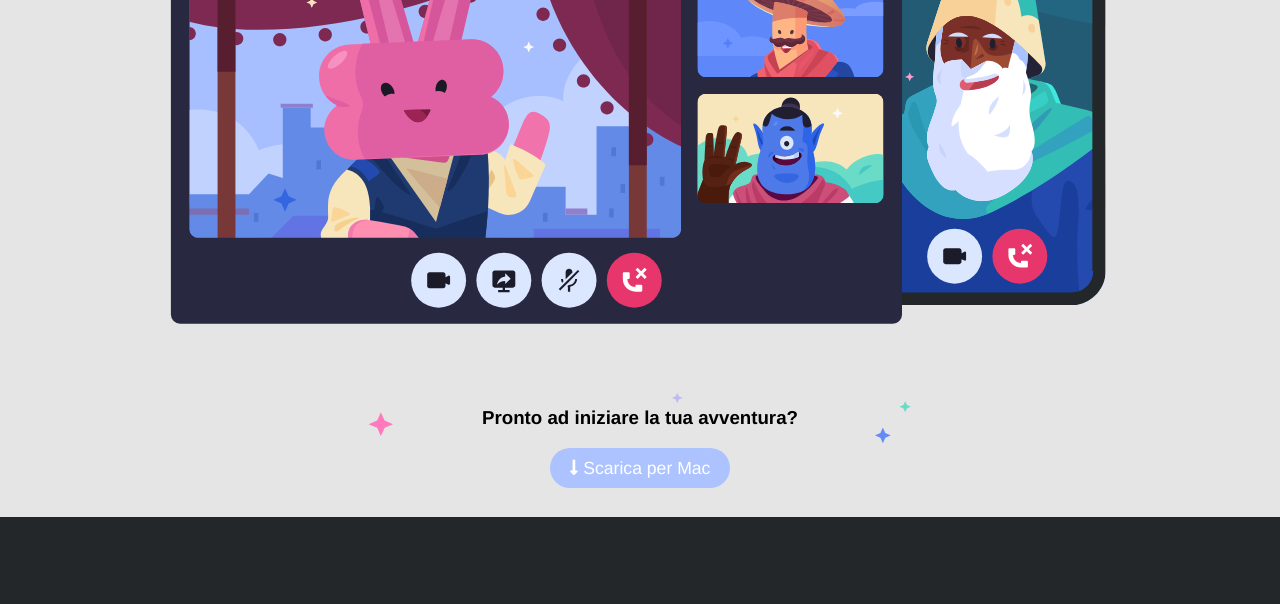
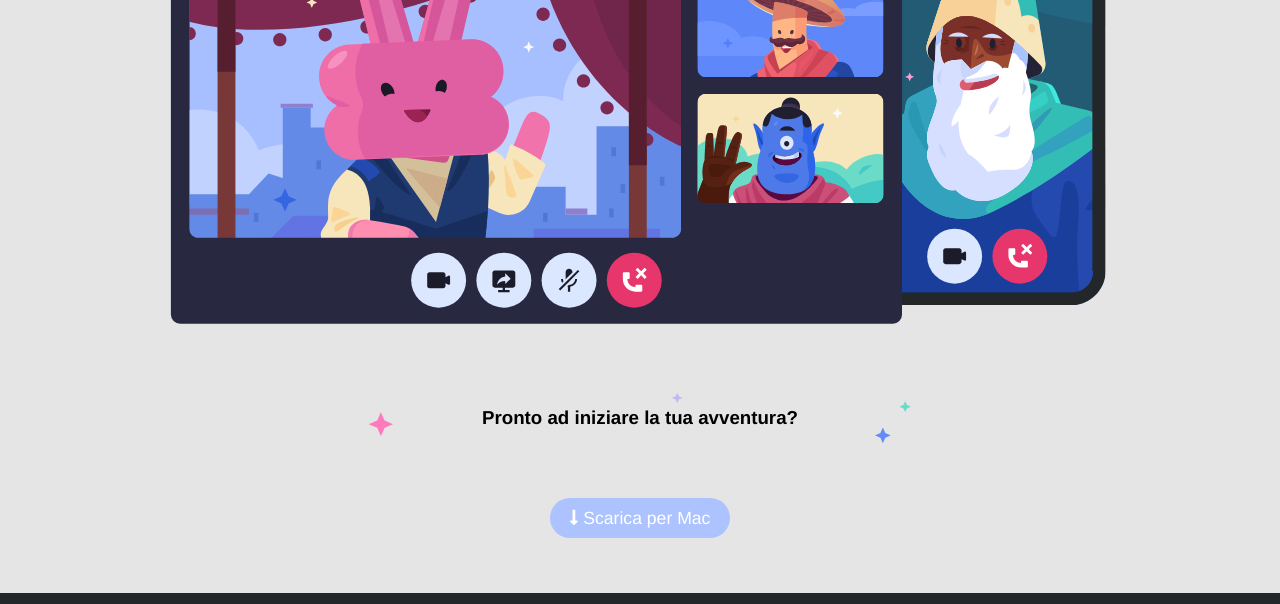
Before and after one commit to Michau94/htmlcss-discord, a plain HTML site: page index.html in a window 1280 px wide. Shown: the part 2568-3172 px from the top of the page. Drawn offline with Linux system fonts and the light colour scheme.

Commit message:
section 4 button fix

```diff
--- a/css/style.css
+++ b/css/style.css
@@ -170,9 +170,6 @@ body{
 #section2, #section4{
     background-color:#E5E5E5;
 }
-#section4{
-    height: 850px;
-}
 
 #section1, #section3{
     margin:100px 0;
@@ -223,6 +220,16 @@ section img, .bottom-logo img{
  .content-image4 img {
      width: 100%;
      margin: 0 auto;
+}
+
+.download2{
+    height:150px;
+    line-height: 150px;
+
+
+}
+.download2 a {
+    vertical-align: middle;
 }
 
 
--- a/index.html
+++ b/index.html
@@ -146,8 +146,8 @@
                         <div class="bottom-download text-center">
                             <h3>Pronto ad iniziare la tua avventura?</h3>
 
-                            <div class="download2"><a class="btn btn-big btn-dark purple-bg" href=""><i class="fas fa-long-arrow-alt-down size-1x"></i> Scarica per Mac</a></div>
                         </div>
+                        <div class="download2"><a class="btn btn-big btn-dark purple-bg" href=""><i class="fas fa-long-arrow-alt-down size-1x"></i> Scarica per Mac</a></div>
 
                     </div>
                 </div>
@@ -254,7 +254,7 @@
 
 
         </footer>
-        </div>
+
 
 
 
```
